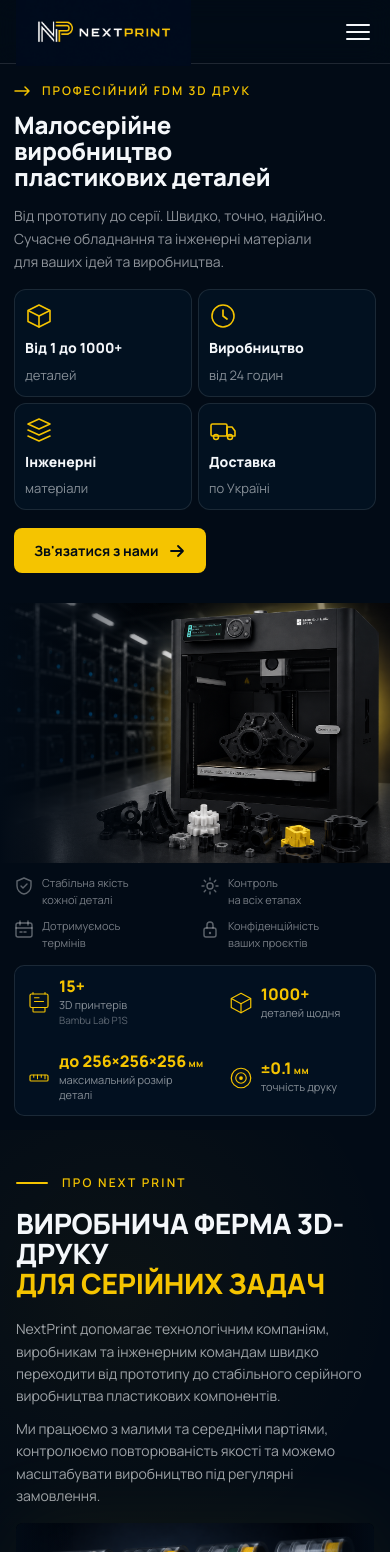
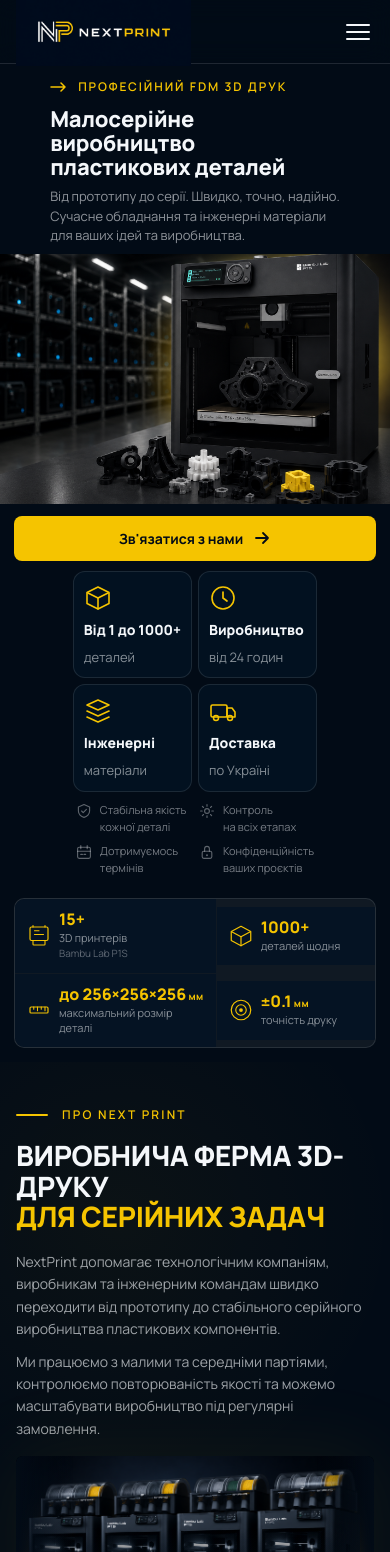
Before and after one commit to bezik2009/nextprint, a Next.js app: page / in a window 390 px wide. Shown: the top 1552 px of the page. Built offline with nearby package versions, Linux system fonts and the light colour scheme.

Commit message:
Hero section mobile redesign v1.1 26.06.2026

```diff
--- a/src/app/globals.css
+++ b/src/app/globals.css
@@ -353,93 +353,121 @@ body {
 .nh-stats { animation: nh-fadein 0.7s ease 0.3s both; }
 
 /* ── Responsive ── */
-/* On desktop nh-body is a 2-col grid; nh-adv must sit in the left column */
+
+/*
+ * Desktop: named grid areas so all nh-body children stack in the left column
+ * while nh-right spans all rows on the right.
+ * DOM order: nh-left → nh-right → nh-cta → nh-cards → nh-adv
+ * Grid areas place them: left/cta/cards/adv in col 1, right spans all rows.
+ */
 @media (min-width: 769px) {
   .nh-body {
+    grid-template-columns: 46% 54%;
     grid-template-areas:
-      "left right"
-      "adv  right";
-    grid-template-rows: 1fr auto;
+      "left  right"
+      "cta   right"
+      "cards right"
+      "adv   right";
+    grid-template-rows: auto auto auto 1fr;
+    align-items: start;
   }
-  .nh-left  { grid-area: left; }
+  .nh-left  { grid-area: left;  padding-bottom: 14px; }
   .nh-right { grid-area: right; }
-  .nh-adv   {
-    grid-area: adv;
-    padding: 0 40px 24px 48px;
-    align-self: start;
-  }
+  .nh-cta   { grid-area: cta;   align-self: start; margin: 0 40px 18px 48px; }
+  .nh-cards { grid-area: cards; margin: 0 40px 16px 48px;
+               display: grid; grid-template-columns: repeat(4,1fr); gap: 10px; }
+  .nh-adv   { grid-area: adv;   padding: 0 40px 24px 48px; }
 }
 
 @media (max-width: 1280px) {
-  .nh-left  { padding: 40px 32px 24px 40px; }
+  .nh-left  { padding: 36px 32px 14px 40px; }
+  .nh-cta   { margin: 0 32px 16px 40px; }
+  .nh-cards { margin: 0 32px 14px 40px; }
   .nh-adv   { padding: 0 32px 20px 40px; }
-  .nh-stats { margin: 12px 40px 24px; }
+  .nh-stats { margin: 10px 40px 24px; }
 }
 
 @media (max-width: 1024px) {
   .nh-section { min-height: auto; padding-top: 64px; }
-  /* Stack: left col → image → adv */
   .nh-body {
     grid-template-columns: 1fr;
-    grid-template-rows: auto;
     grid-template-areas:
       "left"
+      "cta"
+      "cards"
       "right"
       "adv";
+    grid-template-rows: auto;
   }
-  .nh-left  { padding: 32px 24px 24px; }
-  .nh-right { min-height: 340px; height: 52vw; }
-  .nh-adv   { padding: 16px 24px 20px; flex-wrap: wrap; gap: 10px; }
-  .nh-adv-item { flex: 1 1 calc(50% - 5px); }
+  .nh-left  { padding: 28px 24px 12px; }
+  .nh-right { height: 52vw; min-height: 300px; }
+  .nh-cta   { margin: 0 24px 16px; }
+  .nh-cards { margin: 0 24px 14px; grid-template-columns: repeat(4,1fr); }
+  .nh-adv   { padding: 14px 24px 18px;
+               display: grid; grid-template-columns: 1fr 1fr; gap: 10px; }
   .nh-adv-divider { display: none; }
   .nh-stats { margin: 10px 24px 20px; flex-wrap: wrap; }
   .nh-stat  { flex: 1 1 calc(50% - 8px); padding: 16px 18px; }
 }
 
+/*
+ * Mobile <=768px — visual-first order using flexbox:
+ * 1. nh-left  (label + headline + sub)     order:1
+ * 2. nh-right (hero image)                 order:2  ← immediate visual impact
+ * 3. nh-cta   (yellow CTA)                 order:3
+ * 4. nh-cards (feature cards 2-col)        order:4
+ * 5. nh-adv   (advantages 2-col)           order:5
+ * nh-stats sits outside nh-body — always at the bottom.
+ */
 @media (max-width: 768px) {
-  .nh-left    { padding: 20px 16px 16px; }
-  .nh-headline { font-size: clamp(24px, 7vw, 36px); }
-  .nh-sub     { font-size: 14px; }
-  .nh-cards   { grid-template-columns: repeat(2, 1fr); gap: 8px; }
-
-  /* Image: immediately after CTA, full width, fixed height */
+  .nh-body { display: flex; flex-direction: column; }
+
+  .nh-left  { order: 1; padding: 18px 16px 10px; }
+  .nh-right { order: 2; }
+  .nh-cta   { order: 3; margin: 14px 16px 0; width: calc(100% - 32px);
+               display: flex; justify-content: center; }
+  .nh-cards { order: 4; margin: 12px 16px 0;
+               display: grid; grid-template-columns: repeat(2,1fr); gap: 8px; }
+  .nh-adv   { order: 5; padding: 12px 16px 14px;
+               display: grid; grid-template-columns: 1fr 1fr; gap: 10px; }
+
+  /* Headline tighter to reduce text wall before the image */
+  .nh-headline { font-size: clamp(22px, 6.5vw, 32px); margin-bottom: 8px; }
+  .nh-sub      { font-size: 13px; line-height: 1.5; margin-bottom: 0; }
+
+  /* Hero image — full width, fixed height, centred on printer */
   .nh-right {
-    height: 300px;
-    min-height: 260px;
     width: 100%;
-    position: relative;   /* override the desktop "fill parent" positioning */
+    height: 290px;
+    min-height: 240px;
+    position: relative;
     flex-shrink: 0;
   }
-
-  /* Advantages: below image, 2-column compact */
-  .nh-adv {
-    padding: 14px 16px 16px;
-    display: grid;
-    grid-template-columns: 1fr 1fr;
-    gap: 12px;
-    align-items: start;
-  }
-  .nh-adv-item  { flex: none; }
+  /* No left-fade on mobile — image is full-width so it's not needed */
+  .nh-right-fade { display: none; }
+
+  /* Advantages */
+  .nh-adv-item    { flex: none; }
   .nh-adv-divider { display: none; }
-  .nh-adv-text  { font-size: 11px; }
-
-  /* Stats bar: 2-column grid, no horizontal overflow */
+  .nh-adv-text    { font-size: 11px; }
+  .nh-adv-item svg { width: 16px; height: 16px; }
+
+  /* Cards */
+  .nh-card { padding: 14px 12px; border-radius: 12px; }
+
+  /* Stats — 2-col grid, no overflow */
   .nh-stats {
     display: grid;
     grid-template-columns: 1fr 1fr;
     gap: 1px;
-    margin: 0 16px 16px;
+    margin: 12px 16px 16px;
     padding: 0;
     border-radius: 10px;
-    overflow: hidden;     /* clip dividers cleanly */
+    overflow: hidden;
+    background: rgba(244,247,250,0.06);
   }
-  .nh-stat {
-    padding: 14px 14px;
-    gap: 10px;
-    /* Remove flex:1 so grid controls sizing */
-    flex: none;
-  }
-  /* Hide the inline span dividers — grid gap handles spacing */
+  .nh-stat         { padding: 14px 14px; gap: 10px; flex: none;
+                      background: rgba(3,18,36,0.80); }
   .nh-stat-divider { display: none; }
   .nh-stat-value   { font-size: 18px; }
   .nh-stat-label   { font-size: 11px; }
@@ -448,14 +476,15 @@ body {
 }
 
 @media (max-width: 480px) {
-  .nh-left    { padding: 18px 14px 14px; }
-  .nh-headline { font-size: 24px; }
-  .nh-cards   { gap: 6px; }
-  .nh-card    { padding: 12px 10px; border-radius: 12px; }
-  .nh-cta     { font-size: 14px; padding: 12px 20px; }
-  .nh-right   { height: 260px; }
-  .nh-adv     { grid-template-columns: 1fr 1fr; padding: 12px 14px 14px; gap: 10px; }
-  .nh-stats   { grid-template-columns: 1fr 1fr; margin: 0 14px 14px; }
+  .nh-left    { padding: 14px 14px 8px; }
+  .nh-headline { font-size: 22px; }
+  .nh-right   { height: 250px; min-height: 200px; }
+  .nh-cta     { margin: 12px 14px 0; width: calc(100% - 28px);
+                 font-size: 14px; padding: 12px 20px; }
+  .nh-cards   { margin: 10px 14px 0; gap: 6px; }
+  .nh-card    { padding: 12px 10px; }
+  .nh-adv     { padding: 10px 14px 12px; gap: 8px; }
+  .nh-stats   { margin: 10px 14px 14px; }
   .nh-stat    { padding: 12px 12px; gap: 8px; }
   .nh-stat-value { font-size: 16px; }
 }
--- a/src/components/HeroSection.tsx
+++ b/src/components/HeroSection.tsx
@@ -161,10 +161,8 @@ export function HeroSection() {
       {/* ── Two-column hero body ─────────────────────────────────────────── */}
       <div className="nh-body">
 
-        {/* LEFT COLUMN */}
+        {/* LEFT: label + headline + subtitle only */}
         <div className="nh-left">
-
-          {/* Arrow label */}
           <div className="nh-label-row">
             <svg width="18" height="10" viewBox="0 0 18 10" fill="none" aria-hidden="true" className="nh-label-arrow">
               <path d="M1 5H15M15 5L11 1M15 5L11 9" stroke="#F5C400" strokeWidth="1.5" strokeLinecap="round" strokeLinejoin="round"/>
@@ -172,61 +170,58 @@ export function HeroSection() {
             <span className="nh-label">Професійний FDM 3D Друк</span>
           </div>
 
-          {/* Headline */}
           <h1 className="nh-headline">
             Малосерійне<br />
             виробництво<br />
             пластикових деталей
           </h1>
 
-          {/* Sub */}
           <p className="nh-sub">
             Від прототипу до серії. Швидко, точно, надійно.<br />
             Сучасне обладнання та інженерні матеріали<br />
             для ваших ідей та виробництва.
           </p>
-
-          {/* Feature cards — single horizontal row */}
-          <div className="nh-cards" role="list">
-            {FEATURE_CARDS.map((card, i) => (
-              <div key={i} className="nh-card" role="listitem">
-                <card.Icon />
-                <p className="nh-card-line1">{card.line1}</p>
-                <p className="nh-card-line2">{card.line2}</p>
-              </div>
-            ))}
-          </div>
-
-          {/* CTA */}
-          <a
-            href="#contacts"
-            onClick={handleCtaClick}
-            className="nh-cta"
-            aria-label="Зв'язатися з нами — перейти до контактів"
-          >
-            Зв&apos;язатися з нами
-            <svg width="18" height="18" viewBox="0 0 18 18" fill="none" aria-hidden="true">
-              <path d="M3 9H15M15 9L10 4M15 9L10 14"
-                stroke="currentColor" strokeWidth="1.8" strokeLinecap="round" strokeLinejoin="round"/>
-            </svg>
-          </a>
         </div>
 
-        {/* RIGHT COLUMN — single composite image */}
+        {/* IMAGE — right column on desktop, moves above CTA on mobile */}
         <div className="nh-right" aria-hidden="true">
           <Image
             src="/hero-visual.png"
             alt="Bambu Lab P1S 3D принтер з пластиковими деталями"
             fill
             priority
-            sizes="(max-width: 1024px) 100vw, 54vw"
+            sizes="(max-width: 768px) 100vw, 54vw"
             style={{ objectFit: "cover", objectPosition: "center right" }}
           />
-          {/* Left-edge gradient so left column text stays readable */}
           <div className="nh-right-fade" aria-hidden="true" />
         </div>
 
-        {/* Advantages — inside nh-body so it can be reordered on mobile below the image */}
+        {/* CTA — left col on desktop, just below image on mobile */}
+        <a
+          href="#contacts"
+          onClick={handleCtaClick}
+          className="nh-cta"
+          aria-label="Зв'язатися з нами — перейти до контактів"
+        >
+          Зв&apos;язатися з нами
+          <svg width="18" height="18" viewBox="0 0 18 18" fill="none" aria-hidden="true">
+            <path d="M3 9H15M15 9L10 4M15 9L10 14"
+              stroke="currentColor" strokeWidth="1.8" strokeLinecap="round" strokeLinejoin="round"/>
+          </svg>
+        </a>
+
+        {/* FEATURE CARDS — left col on desktop, below CTA on mobile */}
+        <div className="nh-cards" role="list">
+          {FEATURE_CARDS.map((card, i) => (
+            <div key={i} className="nh-card" role="listitem">
+              <card.Icon />
+              <p className="nh-card-line1">{card.line1}</p>
+              <p className="nh-card-line2">{card.line2}</p>
+            </div>
+          ))}
+        </div>
+
+        {/* ADVANTAGES — left col on desktop, below cards on mobile */}
         <div className="nh-adv" role="list" aria-label="Наші переваги">
           {ADVANTAGES.map((adv, i) => (
             <div key={i} className="nh-adv-item" role="listitem">
```
